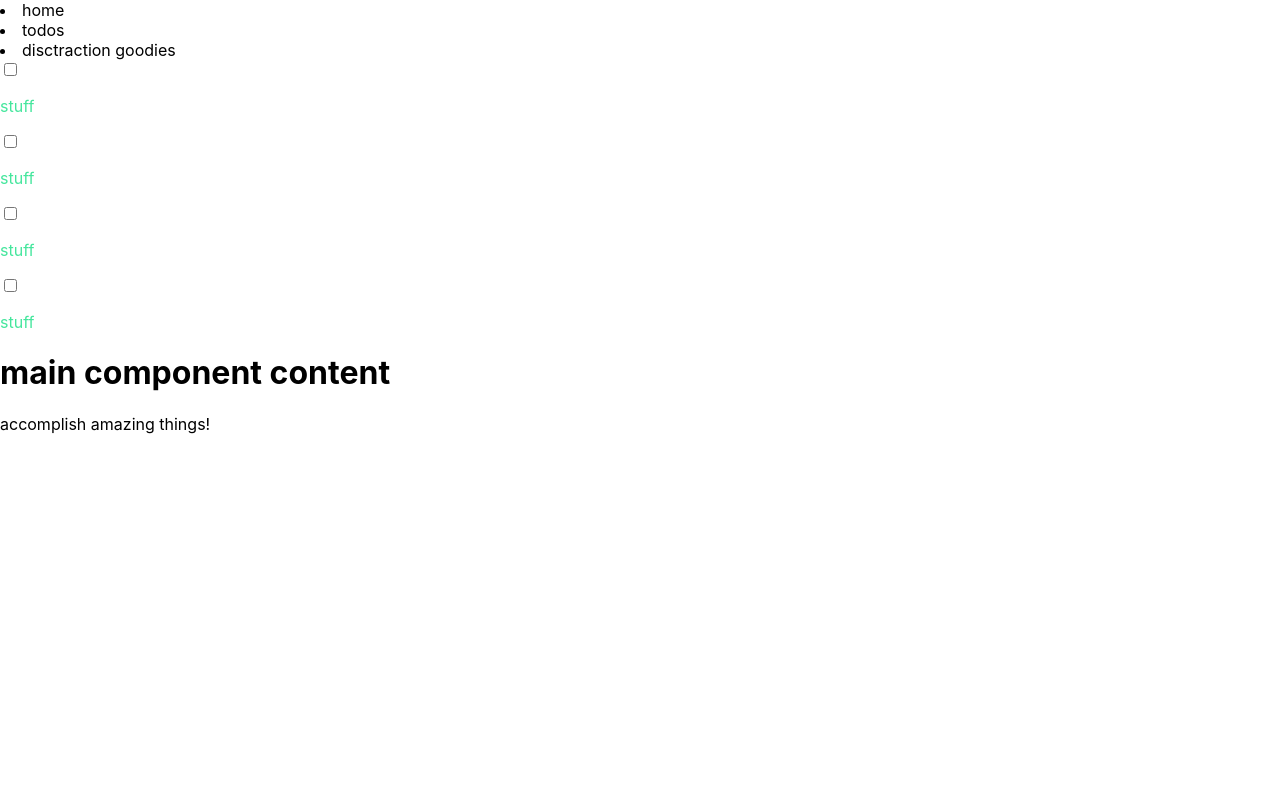
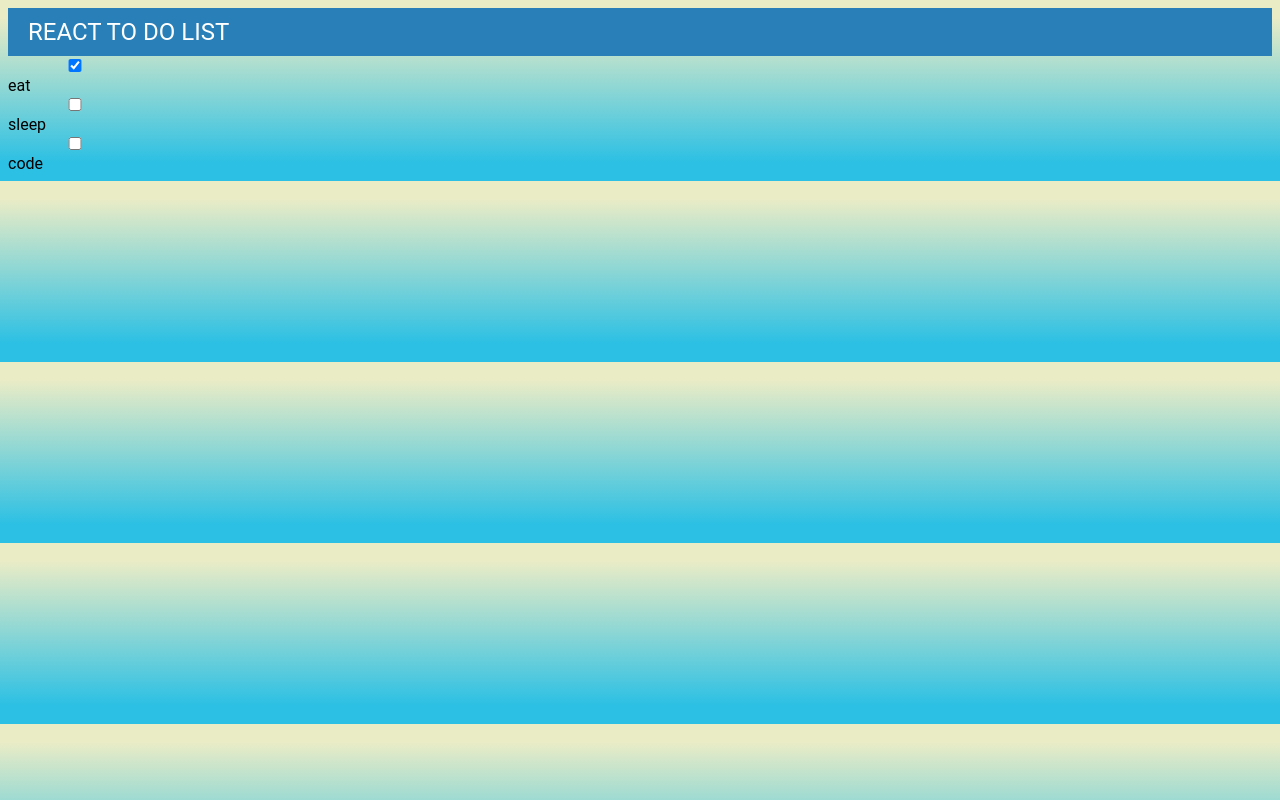
Before and after one commit to citrusapple/ReactToDoList, a React (Create React App) app: page / in a window 1280 px wide. Built offline with nearby package versions, Linux system fonts and the light colour scheme.

Commit message:
used local json file todoData to learn about how to parse data for display as components.  moving on to learning about class vs function components

```diff
--- a/src/App.js
+++ b/src/App.js
@@ -1,4 +1,4 @@
-import './App.css';
+
 import MainComponent from './components/MainComponent';
 import Nav from './components/Nav';
 import Footer from './components/Footer';
@@ -6,10 +6,8 @@ import TodoList from './components/TodoList';
 function App() {
   return (
     <div>
-      <Nav />
+      <MainComponent />
       <TodoList />
-      <MainComponent />
-      <Footer />
     </div>
   );
 }
--- a/src/Style.css
+++ b/src/Style.css
@@ -1,3 +1,5 @@
+/* https://bbbootstrap.com/snippets/todo-list-jquery-and-font-awesome-icons-77769811 */
+
 body {
     font-family: Roboto;
     background: -webkit-linear-gradient(90deg, #2BC0E4 10%, #EAECC6 90%)
@@ -55,7 +57,7 @@ input {
     font-size: 18px;
     color: #2980b9;
     background-color: #f7f7f7;
-    width: 100%;
+    width: 10%;
     padding: 13px 13px 13px 20px;
     box-sizing: border-box;
     border: 3px solid rgba(0, 0, 0, 0)
--- a/src/components/MainComponent.js
+++ b/src/components/MainComponent.js
@@ -1,7 +1,7 @@
 function MainComponent(){
     return (
         <div>
-            <h1>main component content</h1>
+            <h1>React To Do List</h1>
         </div>
     );
 }
--- /dev/null
+++ b/src/components/TodoData.js
@@ -0,0 +1,19 @@
+const todoData =[
+    {
+        id:1,
+        text: "eat",
+        completed: true,
+    },
+    {
+        id:2,
+        text: "sleep",
+        completed: false,
+    },
+    {
+        id:3,
+        text: "code",
+        completed: false,
+    }
+]
+
+export default todoData;
--- a/src/components/TodoItems.js
+++ b/src/components/TodoItems.js
@@ -1,14 +1,25 @@
-function TodoItems(){
-    const styles = {
-        color: "#45e69d"
-    };
+import React from 'react';
+/* function TodoItems(props){
+    console.log(props);
     return(
         <div>
-            <input type="checkbox" id="todochecks1">
+            <input type="checkbox" checked={props.things.completed}>
             </input>
-            <p style={styles}> stuff</p>
+            <ul>{props.things.text}</ul>
         </div>
     );
+} */
+
+class TodoItems extends React.Component {
+    render() {
+        return(
+            <div>
+                <input type="checkbox" checked={this.props.things.completed}>
+                </input>
+                <ul>{this.props.things.text}</ul>
+            </div>
+        )
+    }
 }
 
 export default TodoItems
--- a/src/components/TodoList.js
+++ b/src/components/TodoList.js
@@ -1,12 +1,10 @@
 import TodoItems from './TodoItems'
-
+import todoData from './TodoData'
 function ToDoList(){
+    const todoComponents = todoData.map(item => <TodoItems key ={item.id} things = {item} />)
     return (
         <div>
-            <TodoItems />
-            <TodoItems />
-            <TodoItems />
-            <TodoItems />
+            {todoComponents}
         </div>
     )
 }
--- a/src/index.js
+++ b/src/index.js
@@ -1,6 +1,6 @@
 import React from 'react';
 import ReactDOM from 'react-dom';
-import './index.css';
+import './Style.css';
 import App from './App';
 import reportWebVitals from './reportWebVitals';
 
```
Also changed, not shown: 1 other file (tests, documents, lock files or other folders).
